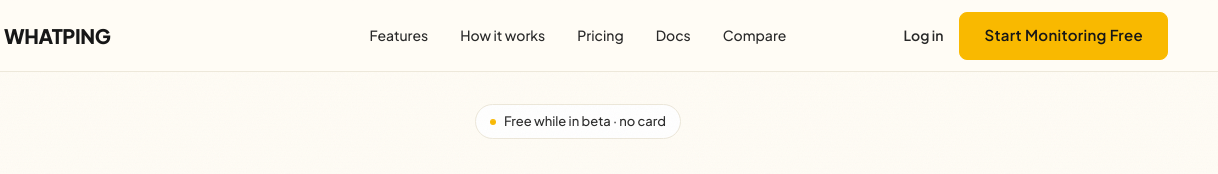
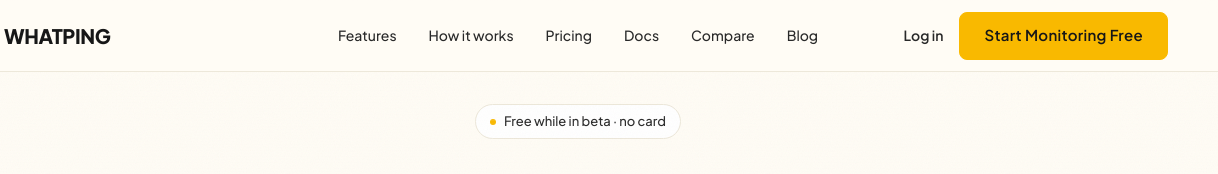
Before and after one commit to vikasswaminh/whatping-marketing, an Astro site: page / in a window 1280 px wide. Shown: the top 174 px of the page, 62-1280 px from the left. Built offline with nearby package versions, Linux system fonts and the light colour scheme; Astro itself is replaced by a stand-in of ours; animation ran at ten frames a second; a web font is replaced by a local one.

Commit message:
feat: add Blog link to navigation header

```diff
--- a/src/components/Navbar.astro
+++ b/src/components/Navbar.astro
@@ -21,6 +21,7 @@ import { APP_URL } from "../lib/site";
       <a href="/pricing/" class="home-nav__link">Pricing</a>
       <a href="/docs/" class="home-nav__link">Docs</a>
       <a href="/vs/uptime-kuma/" class="home-nav__link">Compare</a>
+      <a href="/blog/" class="home-nav__link">Blog</a>
     </div>
 
     <div class="home-nav__actions" id="home-nav-actions">
```
